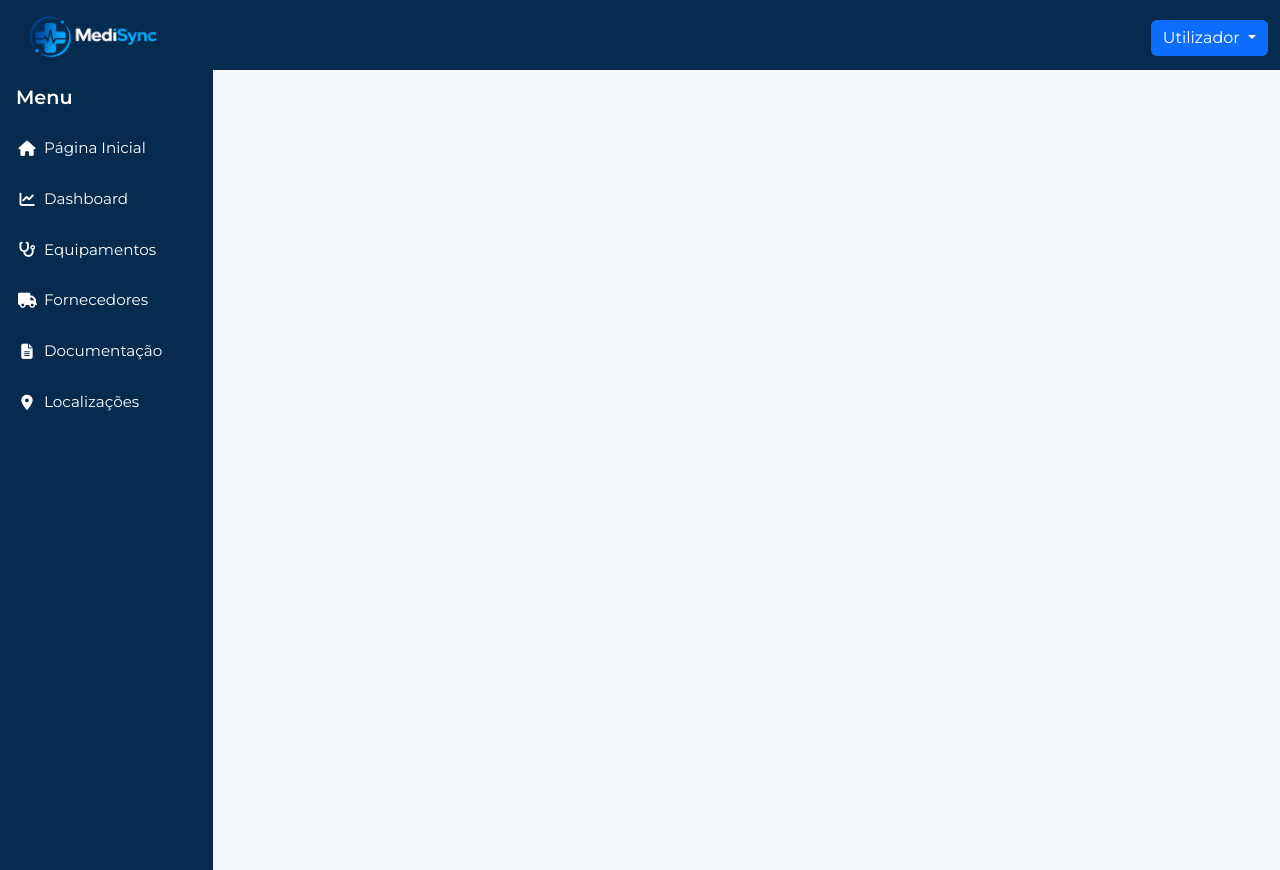
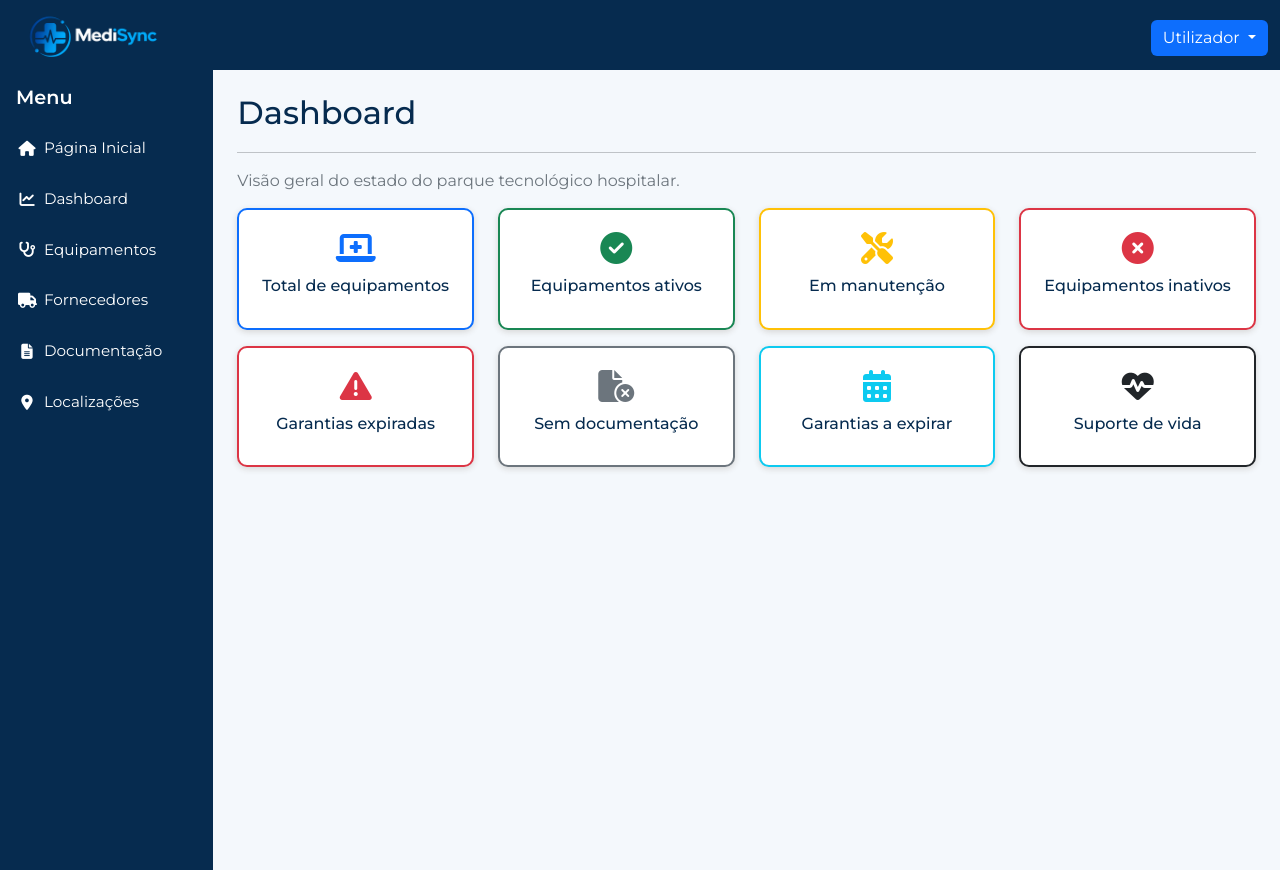
Before and after one commit to catarinabenido126/projetohospitalar, a PHP site: page /private/views/dashboard/dashboard.html in a window 1280 px wide. Run offline with PHP 8.4, Linux system fonts and the light colour scheme.

Commit message:
fiz cards na dashboard e ajustei o respetivo css

```diff
--- a/assets/css/1241126.css
+++ b/assets/css/1241126.css
@@ -449,3 +449,33 @@
 .table thead th {
     color: #062b4f;
 }
+/* dashboard*/
+.card-dashboard {
+    background-color: #ffffff;
+    border: 2px solid;
+    border-radius: 10px;
+    padding: 22px 18px;
+    text-align: center;
+    height: 100%;
+    transition: 0.2s;
+    box-shadow: 0 2px 6px #d6d6d6;
+    font-family: 'Montserrat', sans-serif;
+}
+.card-dashboard:hover {
+    transform: translateY(-3px);
+    box-shadow: 0 4px 10px #c7c7c7;
+}
+.card-dashboard i {
+    font-size: 2em;
+    margin-bottom: 12px;
+}
+.card-dashboard h5 {
+    color: #062b4f;
+    font-size: 1em;
+    margin-bottom: 10px;
+}
+.card-dashboard p {
+    font-size: 1.8em;
+    font-weight: 600;
+    margin-bottom: 0;
+}
--- a/private/views/dashboard/dashboard.html
+++ b/private/views/dashboard/dashboard.html
@@ -75,3 +75,73 @@
                     </a>
                 </nav>
             </aside>
+            <main class="col-md-9 col-lg-10 p-4 area-conteudo">
+                <h2>Dashboard</h2>
+                <hr>
+                <p class="text-muted">Visão geral do estado do parque tecnológico hospitalar.</p>
+                <div class="row mb-4">
+                    <div class="col-md-3 mb-3">
+                        <div class="card-dashboard border-primary">
+                            <i class="fa-solid fa-laptop-medical text-primary"></i>
+                            <h5>Total de equipamentos</h5>
+                            <p class="text-primary"></p>
+                        </div>
+                    </div>
+                    <div class="col-md-3 mb-3">
+                        <div class="card-dashboard border-success">
+                            <i class="fa-solid fa-circle-check text-success"></i>
+                            <h5>Equipamentos ativos</h5>
+                            <p class="text-success"></p>
+                        </div>
+                    </div>
+                    <div class="col-md-3 mb-3">
+                        <div class="card-dashboard border-warning">
+                            <i class="fa-solid fa-screwdriver-wrench text-warning"></i>
+                            <h5>Em manutenção</h5>
+                            <p class="text-warning"></p>
+                        </div>
+                    </div>
+                    <div class="col-md-3 mb-3">
+                        <div class="card-dashboard border-danger">
+                            <i class="fa-solid fa-circle-xmark text-danger"></i>
+                            <h5>Equipamentos inativos</h5>
+                            <p class="text-danger"></p>
+                        </div>
+                    </div>
+                    <div class="col-md-3 mb-3">
+                        <div class="card-dashboard border-danger">
+                            <i class="fa-solid fa-triangle-exclamation text-danger"></i>
+                            <h5>Garantias expiradas</h5>
+                            <p class="text-danger"></p>
+                        </div>
+                    </div>
+                    <div class="col-md-3 mb-3">
+                        <div class="card-dashboard border-secondary">
+                            <i class="fa-solid fa-file-circle-xmark text-secondary"></i>
+                            <h5>Sem documentação</h5>
+                            <p class="text-secondary"></p>
+                        </div>
+                    </div>
+                    <div class="col-md-3 mb-3">
+                        <div class="card-dashboard border-info">
+                            <i class="fa-solid fa-calendar-days text-info"></i>
+                            <h5>Garantias a expirar</h5>
+                            <p class="text-info"></p>
+                        </div>
+                    </div>
+                    <div class="col-md-3 mb-3">
+                        <div class="card-dashboard border-dark">
+                            <i class="fa-solid fa-heart-pulse text-dark"></i>
+                            <h5>Suporte de vida</h5>
+                            <p class="text-dark"></p>
+                        </div>
+                    </div>
+                </div>
+            </main>
+        </div>
+    </div>
+    <!-- Bootstrap JS -->
+    <script src="../../../assets/bootstrap/bootstrap.bundle.min.js"></script>
+</body>
+
+</html>
```
